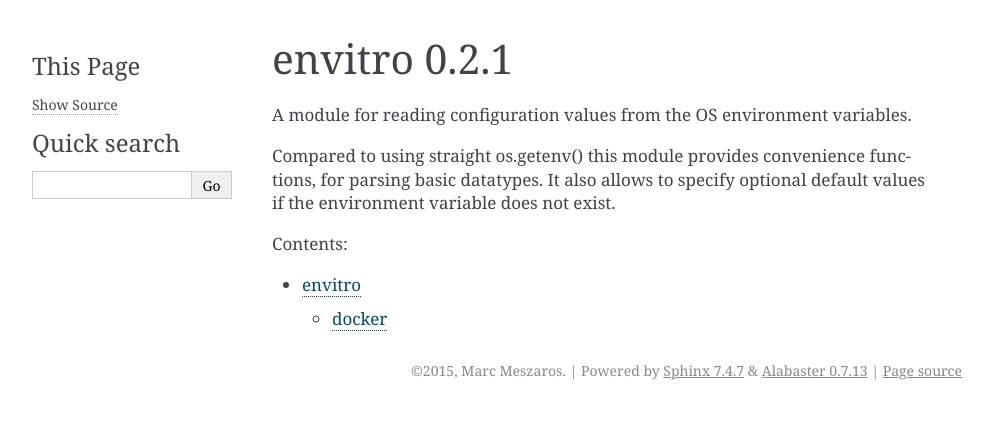
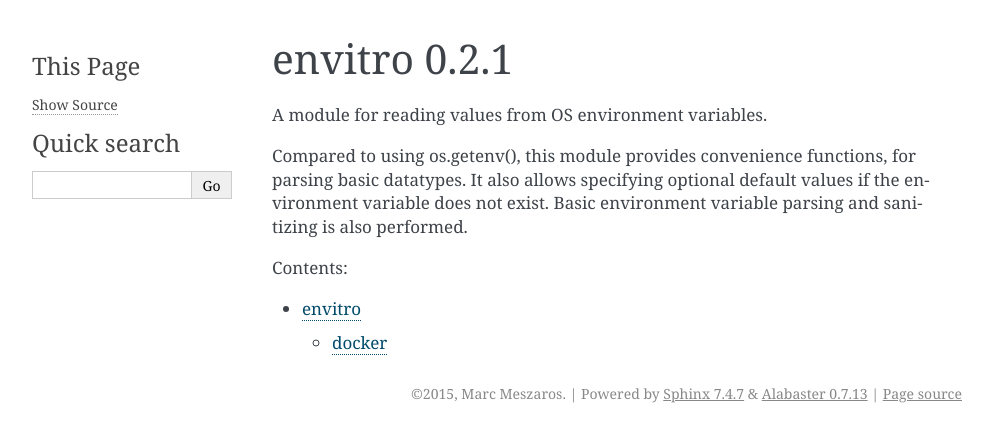
Before and after one commit to MarcMeszaros/envitro, a Sphinx documentation site: the page built from docs/source/index.rst, in a window 1280 px wide. Shown: the top 442 px of the page, without its empty margins (148-1141 px from the left). Built offline with Sphinx 7.4.7, drawn with Linux system fonts in a browser that asks for light colours.

Commit message:
Update the copy

```diff
--- a/README.rst
+++ b/README.rst
@@ -1,10 +1,10 @@
 envitro
 =======
 
-A module for reading configuration values from the OS environment variables.
+A module for reading values from OS environment variables.
 
-Compared to using straight os.getenv() this module provides convenience functions,
-for parsing basic datatypes. It also allows to specify optional default values if
+Compared to using os.getenv(), this module provides convenience functions,
+for parsing basic datatypes. It also allows specifying optional default values if
 the environment variable does not exist. Basic environment variable parsing and
 sanitizing is also performed.
 
--- a/docs/source/index.rst
+++ b/docs/source/index.rst
@@ -1,11 +1,12 @@
 envitro |version|
 =================
 
-A module for reading configuration values from the OS environment variables.
+A module for reading values from OS environment variables.
 
-Compared to using straight os.getenv() this module provides convenience functions,
-for parsing basic datatypes. It also allows to specify optional default values if
-the environment variable does not exist.
+Compared to using os.getenv(), this module provides convenience functions,
+for parsing basic datatypes. It also allows specifying optional default values if
+the environment variable does not exist. Basic environment variable parsing and
+sanitizing is also performed.
 
 Contents:
 
```
